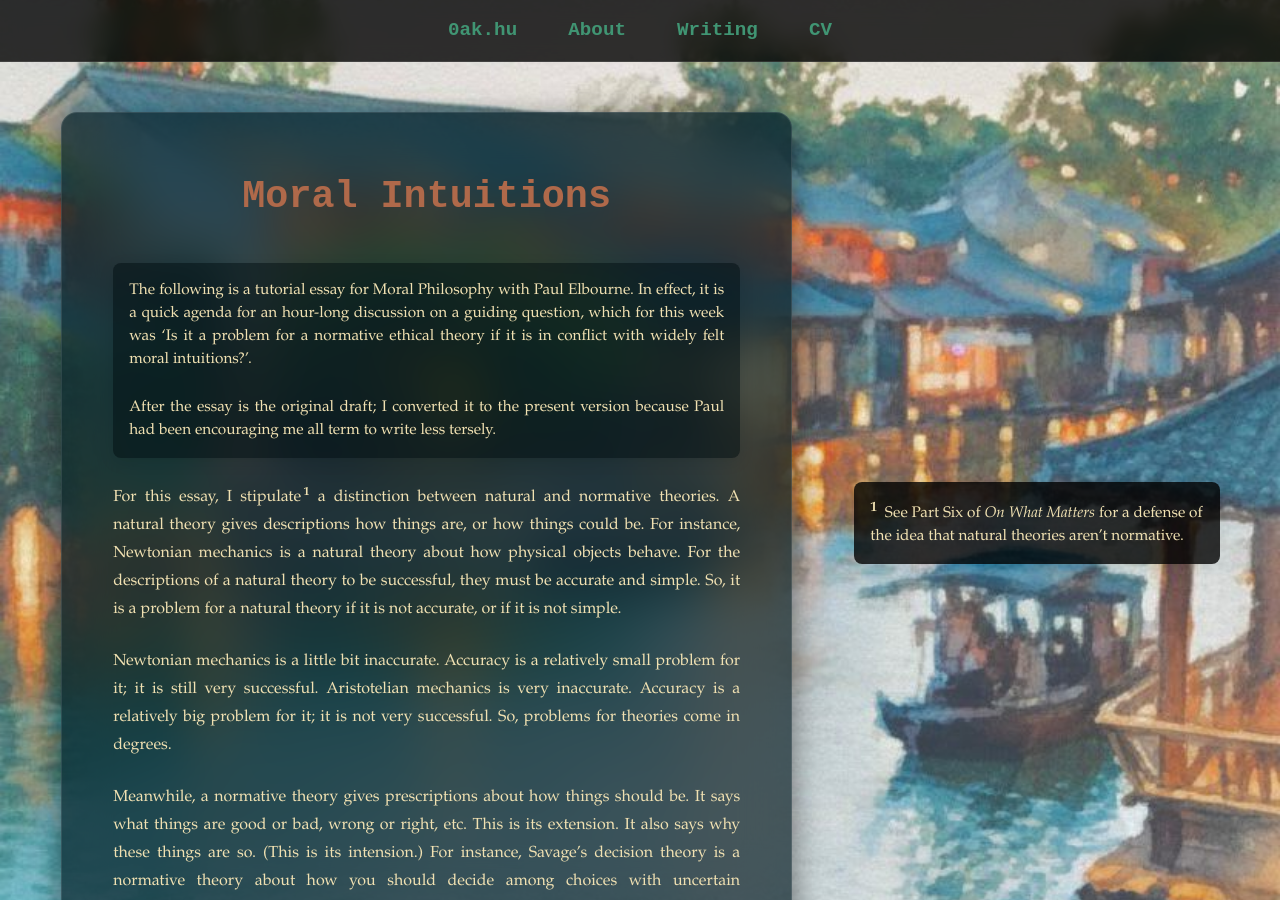
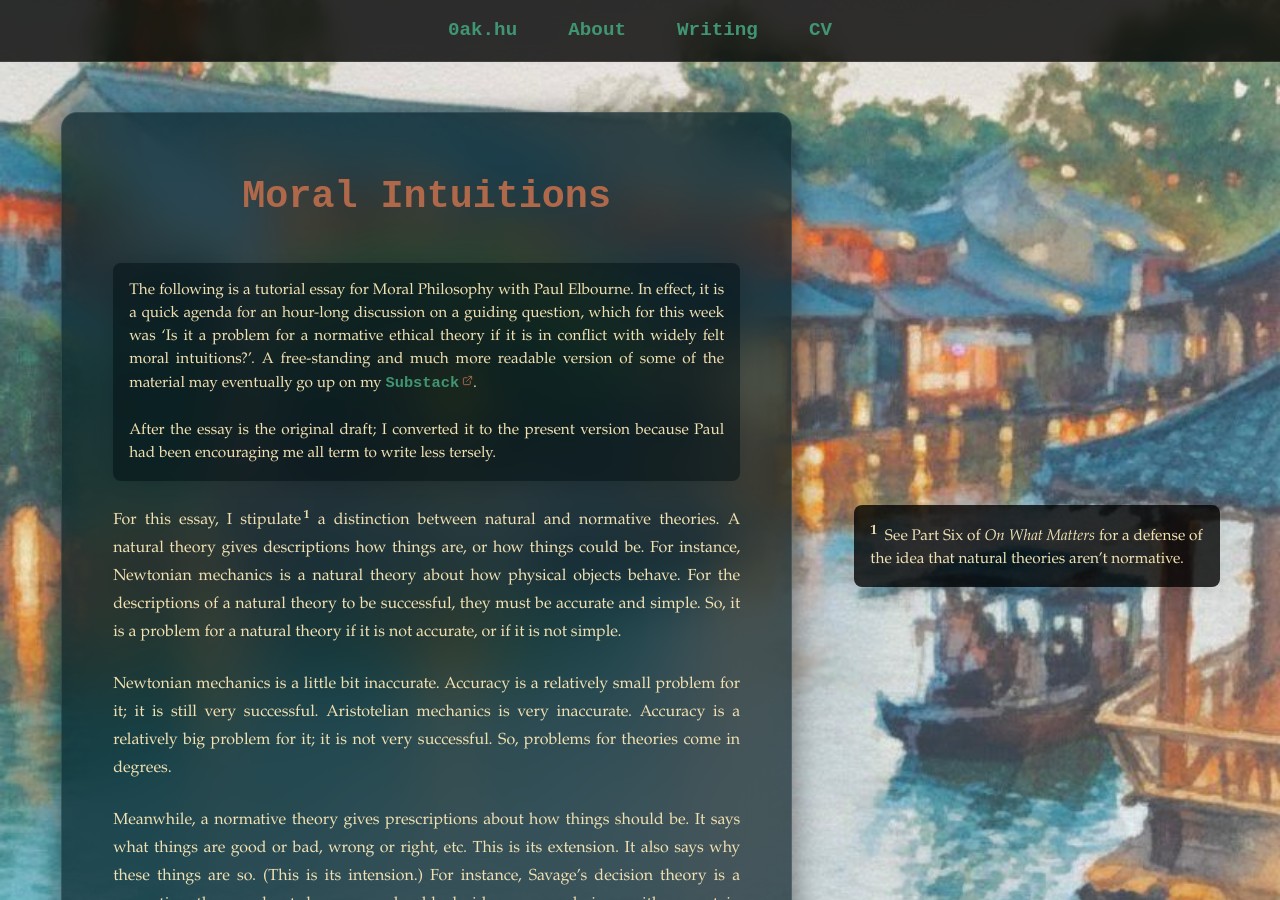
Before and after one commit to oak-hu/oak-hu.github.io, a Jekyll site: the page built from writing/moral-intuitions.md, in a window 1280 px wide and 900 px high. Built offline with Jekyll 4.4.1, drawn with Linux system fonts in a browser that asks for light colours; some web fonts are replaced.

Commit message:
Update moral-intuitions.md

```diff
--- a/writing/moral-intuitions.md
+++ b/writing/moral-intuitions.md
@@ -7,7 +7,7 @@ tag: "Moral Philosophy (Week 4)"
 
 # Moral Intuitions
 
-> The following is a tutorial essay for Moral Philosophy with Paul Elbourne. In effect, it is a quick agenda for an hour-long discussion on a guiding question, which for this week was ‘Is it a problem for a normative ethical theory if it is in conflict with widely felt moral intuitions?’.
+> The following is a tutorial essay for Moral Philosophy with Paul Elbourne. In effect, it is a quick agenda for an hour-long discussion on a guiding question, which for this week was ‘Is it a problem for a normative ethical theory if it is in conflict with widely felt moral intuitions?’. A free-standing and much more readable version of some of the material may eventually go up on my [Substack](https://offhandquibbles.substack.com).
 >
 > After the essay is the original draft; I converted it to the present version because Paul had been encouraging me all term to write less tersely.
 
```
